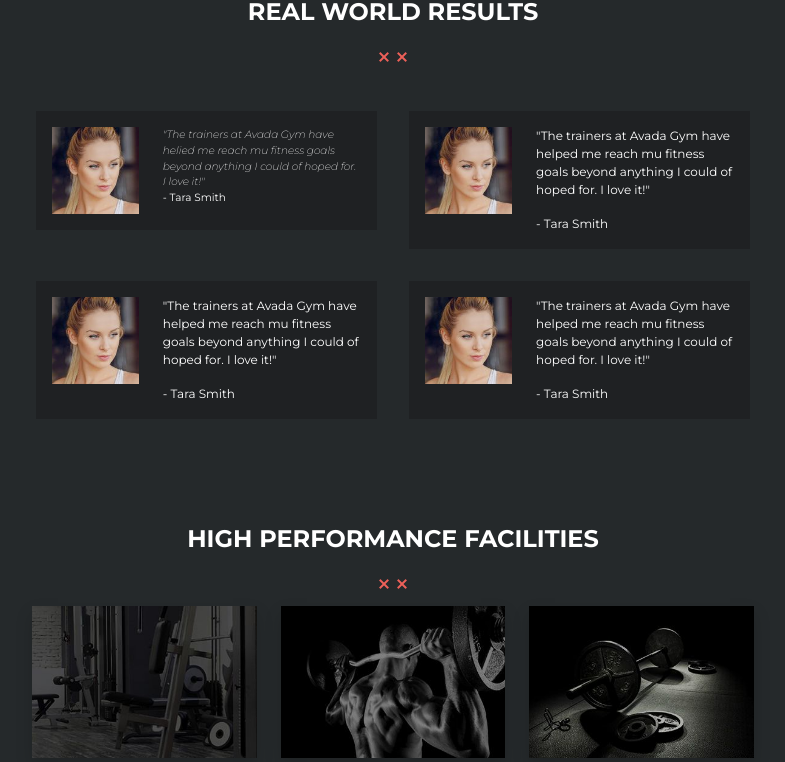
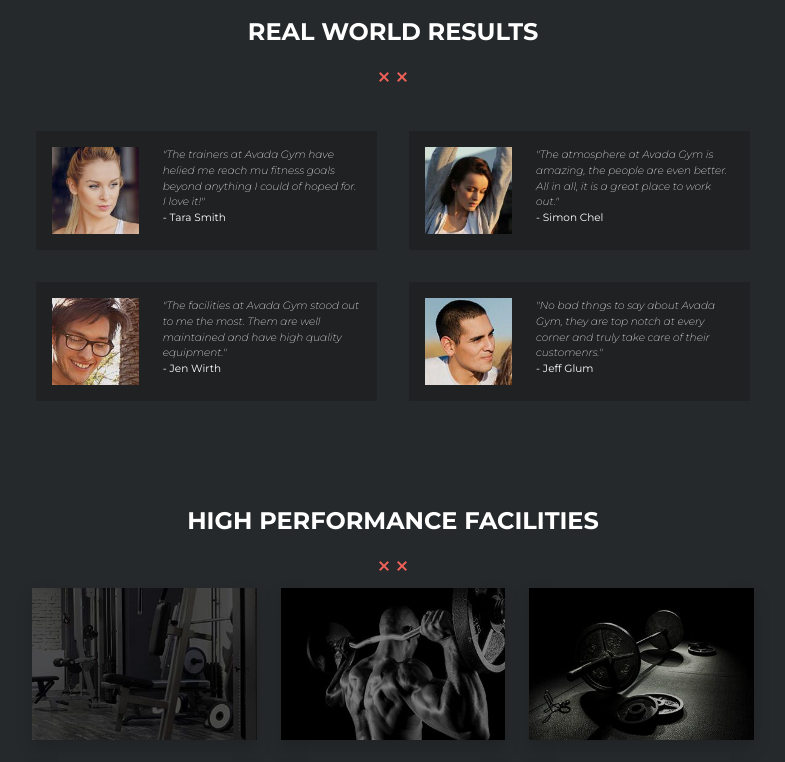
Before and after one commit to Leppo84/proj-html-vuejs, a Vue app: page / in a window 1280 px wide. Shown: the part 1915-2677 px from the top of the page, without its empty margins (247-1032 px from the left). Built offline with nearby package versions, Linux system fonts and the light colour scheme.

Commit message:
Added arrow section separator

```diff
--- a/src/App.vue
+++ b/src/App.vue
@@ -22,6 +22,14 @@
         </div>
       </section>
       <!-- here comes the triangle -->
+      <div class="container">
+        <div class="row justify-content-center">
+          <div class="col-1 text-center">
+           <div class="arrow-sec">
+           </div>
+          </div>
+        </div>
+      </div>
       <!-- form section -->
       <section class="bg-mediumgrey">
         <div class="container-fluid">
@@ -115,7 +123,7 @@
                           "The trainers at Avada Gym have helied me reach mu fitness goals beyond anything I could of hoped for. I love it!"
                         </i>
                         <br>
-                        <span>- Tara Smith
+                        <span class="pt-2">- Tara Smith
                         </span>
                       </div>
                     </div>
@@ -125,14 +133,15 @@
                   <div class="col-12 bg-mediumgrey p-3">
                     <div class="row">
                       <div class="col-4">
-                          <img :src="require('./assets/img/review_1-compressor.jpg')" alt="">
+                          <img :src="require('./assets/img/review_2-compressor.jpg')" alt="">
                       </div>
-                      <div class="col-8">
-                        <p>
-                          "The trainers at Avada Gym have helped me reach mu fitness goals beyond anything I could of hoped for. I love it!"
-                        </p>
-                        <span>
-                          - Tara Smith
+                      <div class="col-8 small">
+                        <i>
+                          "The atmosphere at Avada Gym is amazing, the people are even better. All in all, it is a great place to work out."
+                        </i>
+                        <br>
+                        <span class="pt-2">
+                          - Simon Chel
                         </span>
                       </div>
                     </div>
@@ -142,14 +151,15 @@
                   <div class="col-12 bg-mediumgrey p-3">
                     <div class="row">
                       <div class="col-4">
-                          <img :src="require('./assets/img/review_1-compressor.jpg')" alt="">
+                          <img :src="require('./assets/img/review_3-compressor-2.jpg')" alt="">
                       </div>
-                      <div class="col-8">
-                        <p>
-                          "The trainers at Avada Gym have helped me reach mu fitness goals beyond anything I could of hoped for. I love it!"
-                        </p>
-                        <span>
-                          - Tara Smith
+                      <div class="col-8 small">
+                        <i>
+                          "The facilities at Avada Gym stood out to me the most. Them are well maintained and have high quality equipment."
+                        </i>
+                        <br>
+                        <span class="pt-2">
+                          - Jen Wirth
                         </span>
                       </div>
                     </div>
@@ -159,14 +169,15 @@
                   <div class="col-12 bg-mediumgrey p-3">
                     <div class="row">
                       <div class="col-4">
-                          <img :src="require('./assets/img/review_1-compressor.jpg')" alt="">
+                          <img :src="require('./assets/img/review_4-compressor-2.jpg')" alt="">
                       </div>
-                      <div class="col-8">
-                        <p>
-                          "The trainers at Avada Gym have helped me reach mu fitness goals beyond anything I could of hoped for. I love it!"
-                        </p>
-                        <span>
-                          - Tara Smith
+                      <div class="col-8 small">
+                        <i>
+                          "No bad thngs to say about Avada Gym, they are top notch at every corner and truly take care of their customenrs."
+                        </i>
+                        <br>
+                        <span class="pt-2">
+                          - Jeff Glum
                         </span>
                       </div>
                     </div>
@@ -317,6 +328,14 @@
         </div>
       </section>
       <!-- second triangle -->
+      <div class="container">
+        <div class="row justify-content-center">
+          <div class="col-1 text-center">
+            <div class="arrow-sec arrow-medium ">
+            </div>
+          </div>
+        </div>
+      </div>
       <!-- Articles & News-->
       <section class="bg-basegrey">
         <div class="container-fluid">
@@ -576,7 +595,7 @@ input {
 
 .bg-banner {
   background-attachment: fixed;
-  background-position: center;
+  background-position: top;
   background-repeat: no-repeat;
   background-size: cover;
   background-image: url('@/assets/img/home-parallax.jpg');
@@ -612,4 +631,23 @@ input {
   border: 1px solid $edward;
 }
 
+.arrow-sec {
+    position: relative;
+    top: 20px;
+    margin: 0 auto;
+    min-width: 0;
+    max-width: 0;
+    min-height: 0;
+    max-height: 0;
+    border-left: 20px solid transparent;
+    border-right: 20px solid transparent;
+    border-top: 20px solid #25292b;
+}
+
+.arrow-sec.arrow-medium {
+    border-top: 20px solid #1f2123;
+    top: 0px;
+
+}
+
 </style>
```
